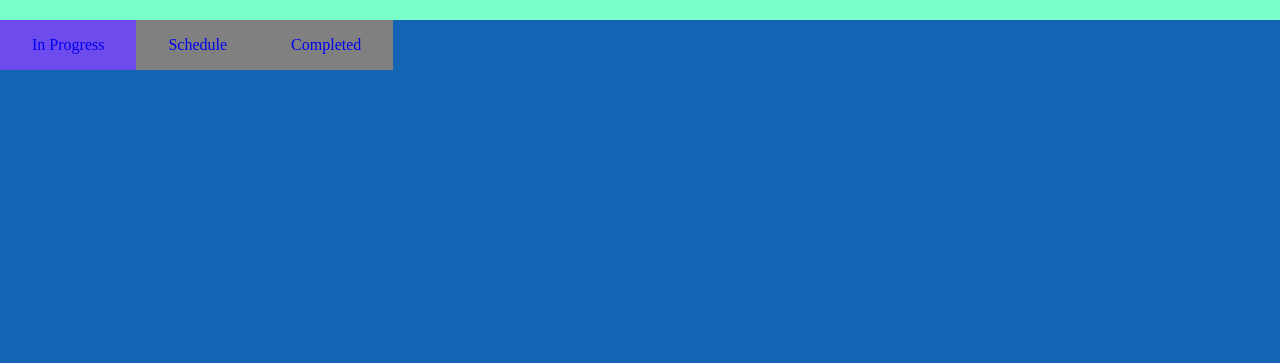
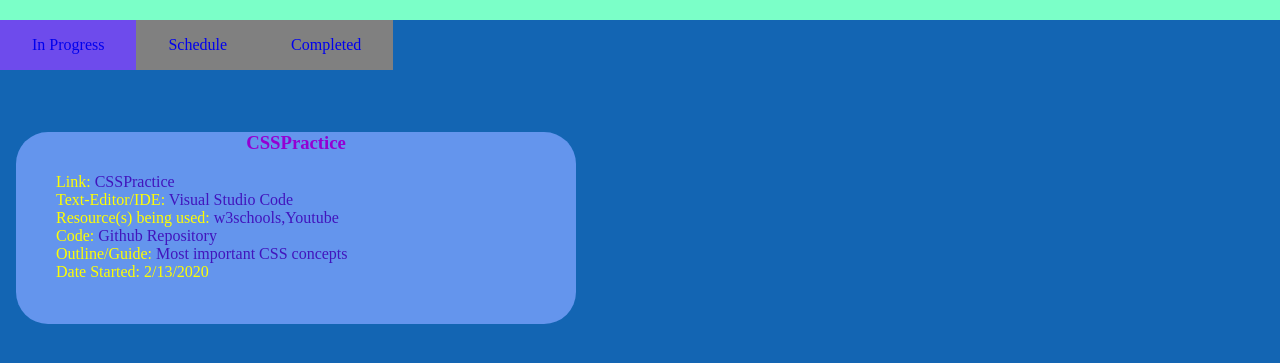
Before and after one commit to rss838/GameDesign2Portfolio, a plain HTML site: page InProgress.html in a window 1280 px wide. Shown: the part 111-474 px from the top of the page. Drawn offline with Linux system fonts and the light colour scheme.

Commit message:
Add files via upload

```diff
--- a/InProgress.html
+++ b/InProgress.html
@@ -19,6 +19,19 @@
     <lI><a href=Completed.html>Completed</a></lI>
 </ul>
 </nav>
+
+
+<div class="CSSPractice">
+    <h3>CSSPractice</h3>
+    <ul>
+        <li>Link: <a href="https://rss838.github.io/CSSPractice/">CSSPractice</a></li>
+        <li>Text-Editor/IDE: <a href="https://code.visualstudio.com/">Visual Studio Code</a></li>
+        <li>Resource(s) being used: <a href="https://www.w3schools.com/html/">w3schools,</a><a href="https://www.youtube.com/watch?v=FEmysQARWFU">Youtube</a></li>
+        <li>Code: <a href="https://github.com/rss838/CSSPractice">Github Repository</a></li>
+        <li>Outline/Guide: <a href="https://www.freecodecamp.org/news/the-most-important-css-concept-to-learn-8e929c944a19/">Most important CSS concepts</a></li>
+        <li>Date Started: 2/13/2020</li>
+    </ul>
+</div>
 </body>
 
 
--- a/styleSheet.css
+++ b/styleSheet.css
@@ -36,6 +36,31 @@ header {
     color: rgb(65, 21, 189);
 }
 .ThisSite h3 {
+    text-align: center;
+    color: darkviolet;
+}
+ /*styling for CSSpractice Div*/
+ .CSSPractice {
+    margin-top: 7em; /*separates and navbar*/
+    margin-left: 1em;
+    background-color: cornflowerblue;
+    height: 12em;
+    width: 35em;
+    border-radius: 2em;
+}
+
+.CSSPractice ul {
+    list-style: none;
+ }
+.CSSPractice li {
+    color: yellow;
+}
+
+.CSSPractice li a {
+    text-decoration: none;
+    color: rgb(65, 21, 189);
+}
+.CSSPractice h3 {
     text-align: center;
     color: darkviolet;
 }
```
